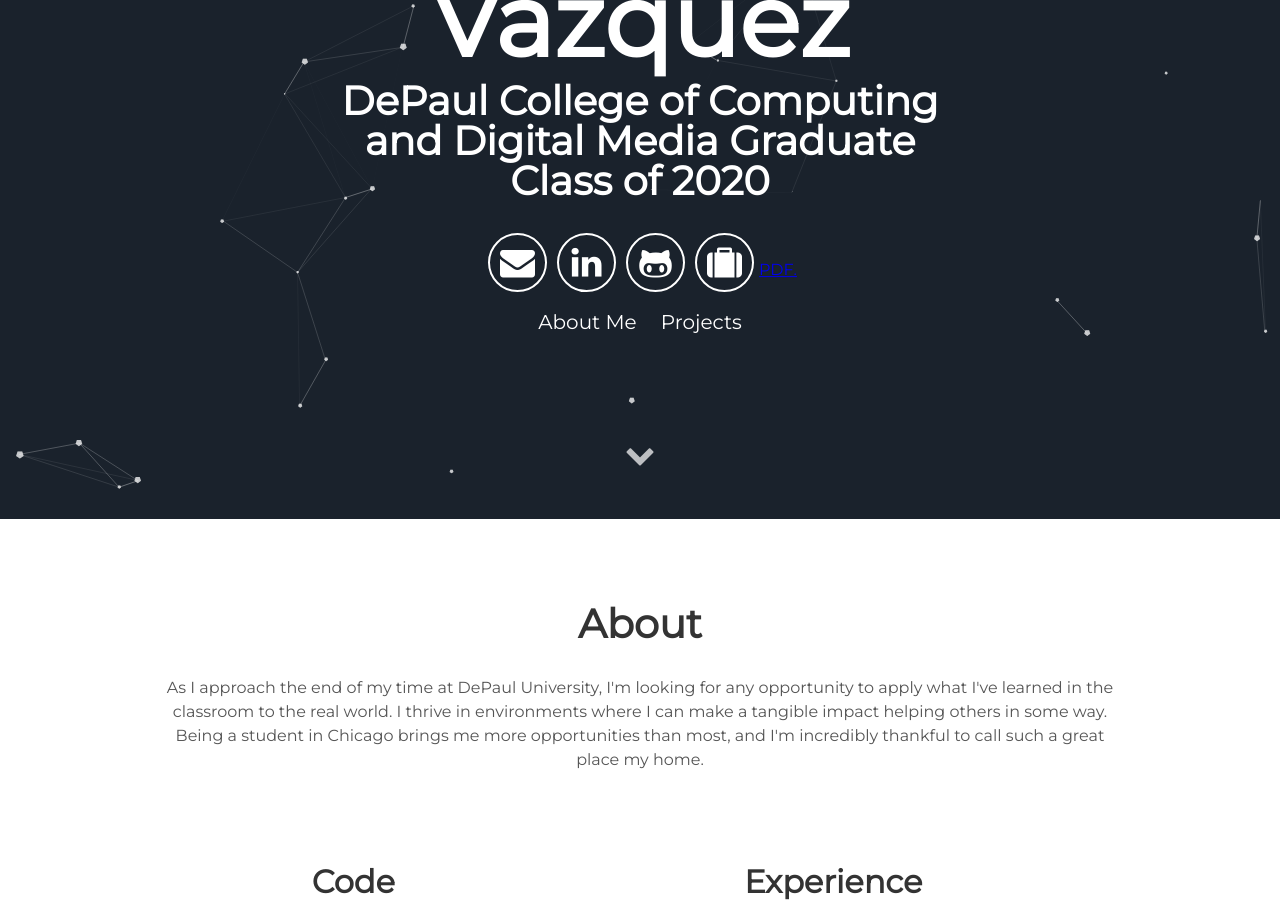
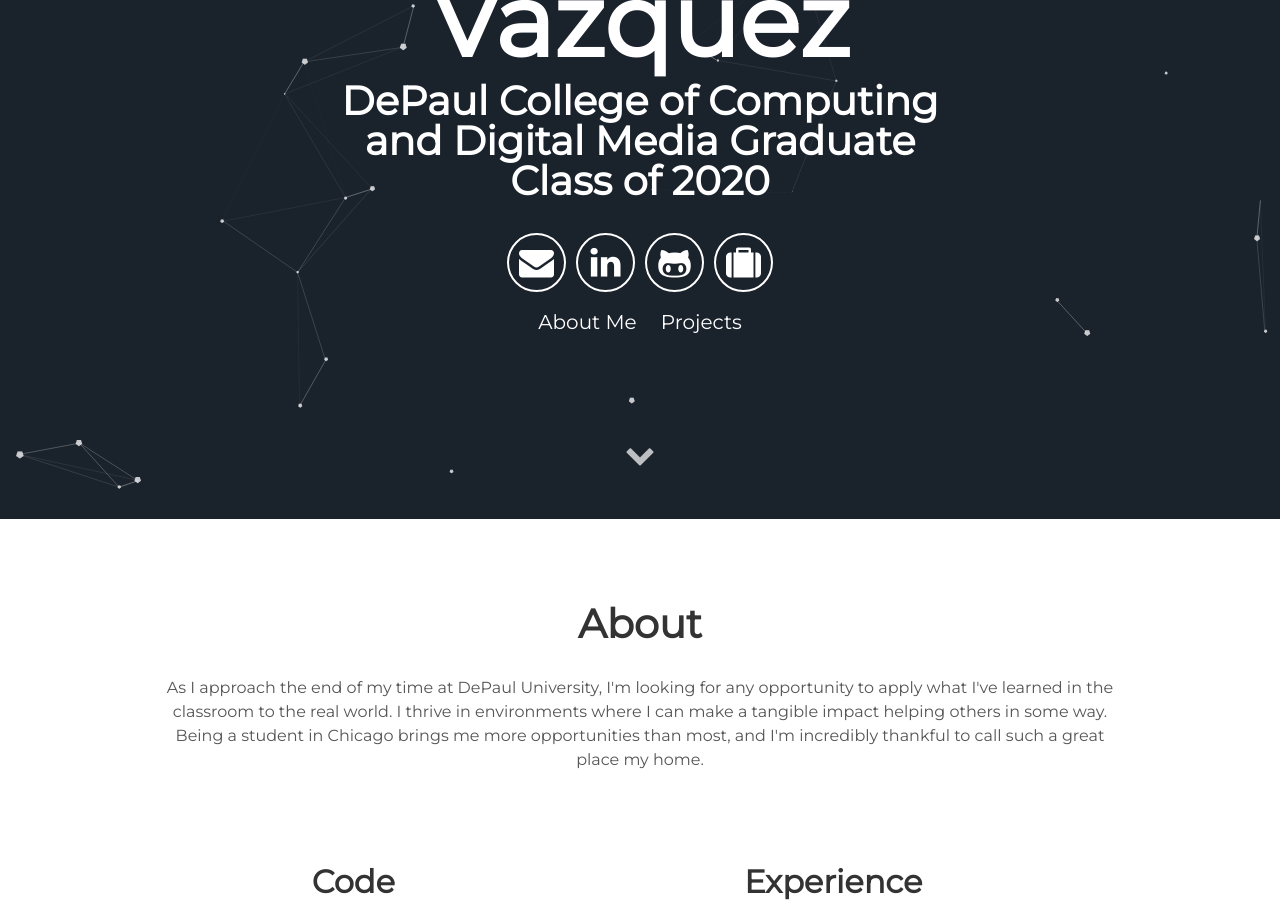
Before and after one commit to mv4z/mv4z.github.io, a Jekyll site: the page built from index.html, in a window 1280 px wide and 900 px high, scrolled down 381 px. Built offline with Jekyll 4.4.1, drawn with Linux system fonts in a browser that asks for light colours; some of the changed text lies outside the part shown.

Commit message:
added another resume link

```diff
--- a/_includes/about.html
+++ b/_includes/about.html
@@ -15,6 +15,6 @@
       <i class="devicon-apple-original"></i>
       <i class="devicon-visualstudio-plain colored"></i>
       <i class="devicon-linux-plain colored"></i>
-      <p>I've had a diverse work history ranging anywhere from Caddying to Software Engineering. One thing which has been consistent for me in all of these experiences has been that they've all been customer-oriented. I think that through my experience, I can relate to customers/clients and it helps facilitate work that much more. </p>
+      <p>I've had a diverse <a target="_blank" style="color:#FC33FF ; text-decoration:none" href="mv4z.github.io/pdfs/r42020.pdf">work history</a> ranging anywhere from Caddying to Software Engineering. One thing which has been consistent for me in all of these experiences has been that they've all been customer-oriented. I think that through my experience, I can relate to customers/clients and it helps facilitate work that much more. </p>
     </div>
 </div>
--- a/_includes/header.html
+++ b/_includes/header.html
@@ -8,7 +8,7 @@
         <a aria-label="Send email" href="mailto:mvazqu37@depaul.edu?=Contact from your Portfolio"><i class="icon fa fa-envelope"></i></a>
         <a aria-label="My Twitter" target="_blank" href="https://www.linkedin.com/in/martin-vazquez-a02193128/"><i class="icon fa fa-linkedin" aria-hidden="true"></i></a>
         <a aria-label="My Github" target="_blank" href="https://github.com/mv4z"><i class="icon fa fa-github-alt" aria-hidden="true"></i></a>
-        <a aria-label="My Resume" target="_blank" href="mv4z.github.io/pdfs/r42020.pdf"><i class="icon fa fa-suitcase" aria-hidden="true"></i>PDF.</a>
+        <a aria-label="My Resume" target="_blank" href="mv4z.github.io/pdfs/r42020.pdf"><i class="icon fa fa-suitcase" aria-hidden="true"></i></a>
       </div>
       <div class="header-links">
         <a class="link" href="#about" data-scroll>About Me</a>
```
